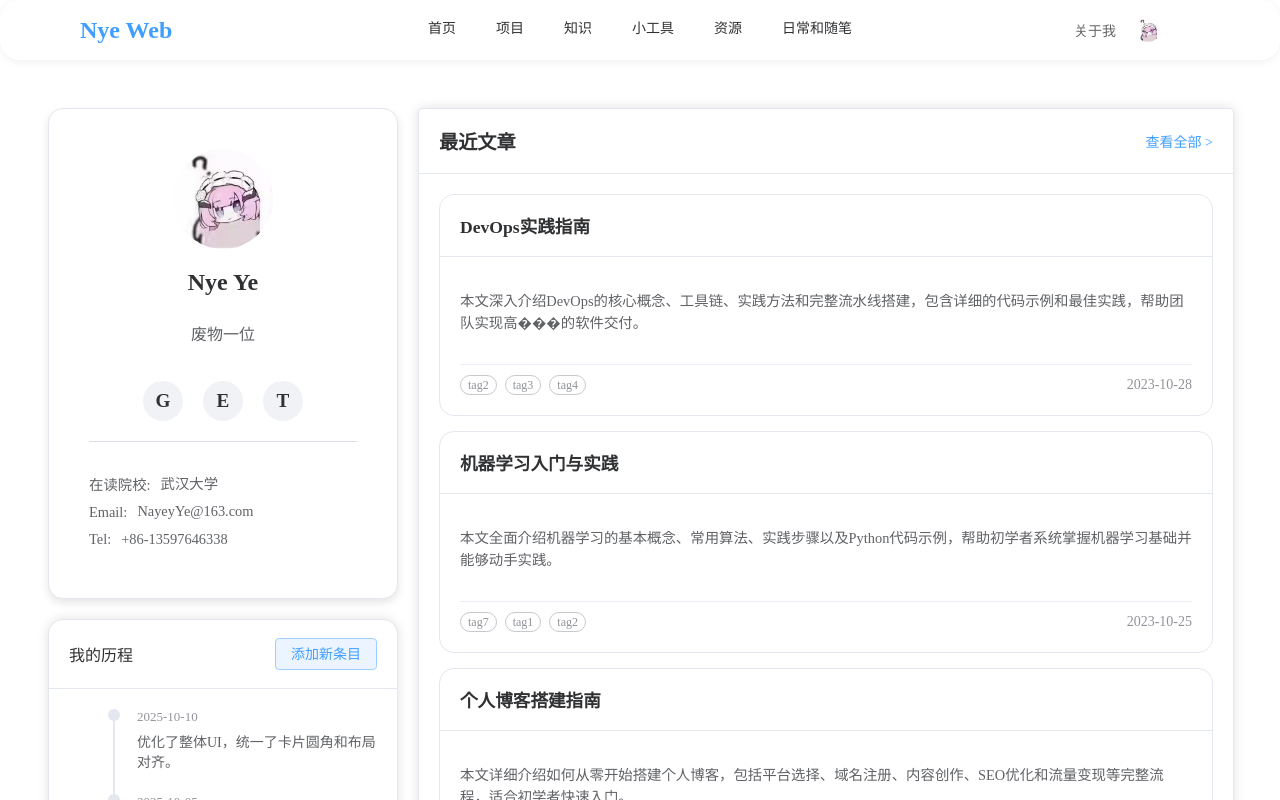
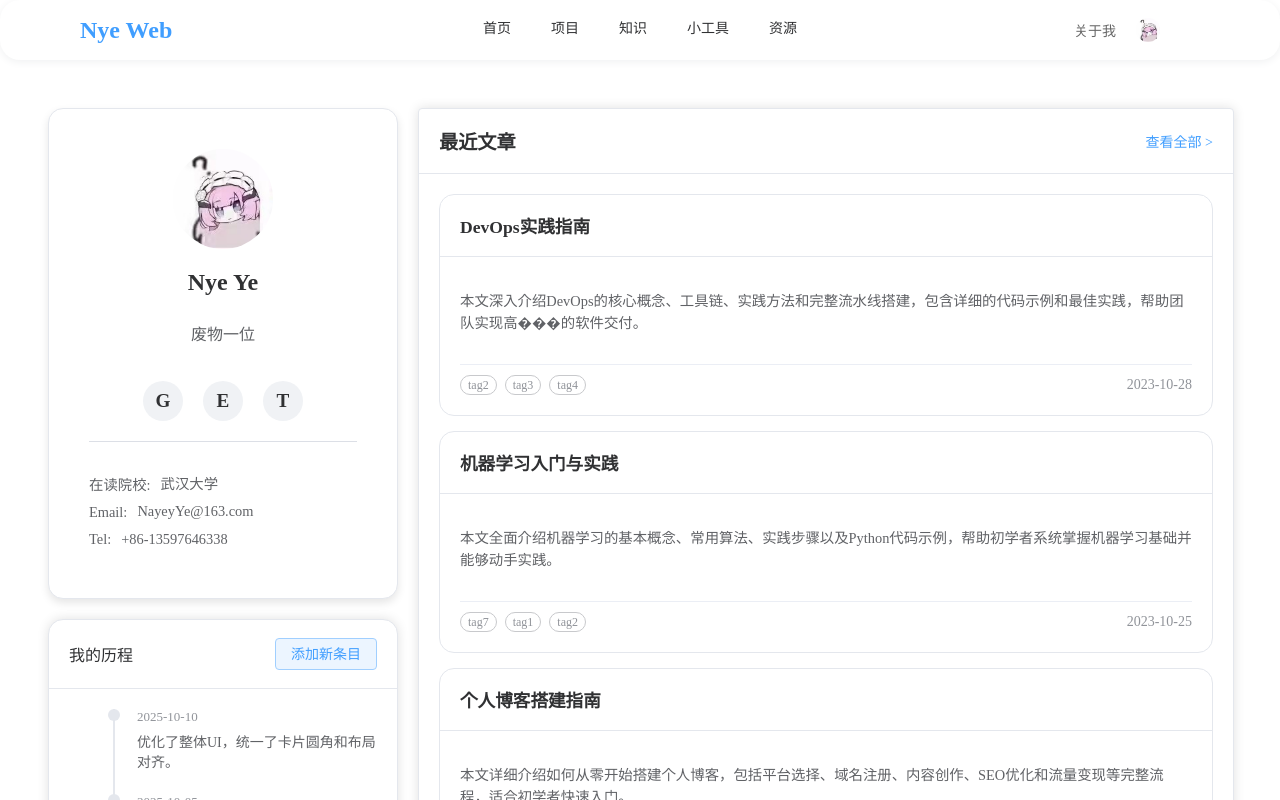
Before and after one commit to NayeyYe/NyeWeb, a Vue app: page / in a window 1280 px wide. Shown: the top 800 px of the page. Built offline with nearby package versions, Linux system fonts and the light colour scheme.

Commit message:
删除导航菜单中的“日常和随笔”项

```diff
--- a/src/components/Header.vue
+++ b/src/components/Header.vue
@@ -22,7 +22,6 @@ import '@/assets/styles/header.css';
             <el-menu-item index="/knowledge">知识</el-menu-item>
             <el-menu-item index="/tools">小工具</el-menu-item>
             <el-menu-item index="/resources">资源</el-menu-item>
-            <el-menu-item index="/Dailylife">日常和随笔</el-menu-item>
           </el-menu>
         </div>
       </el-col>
```
